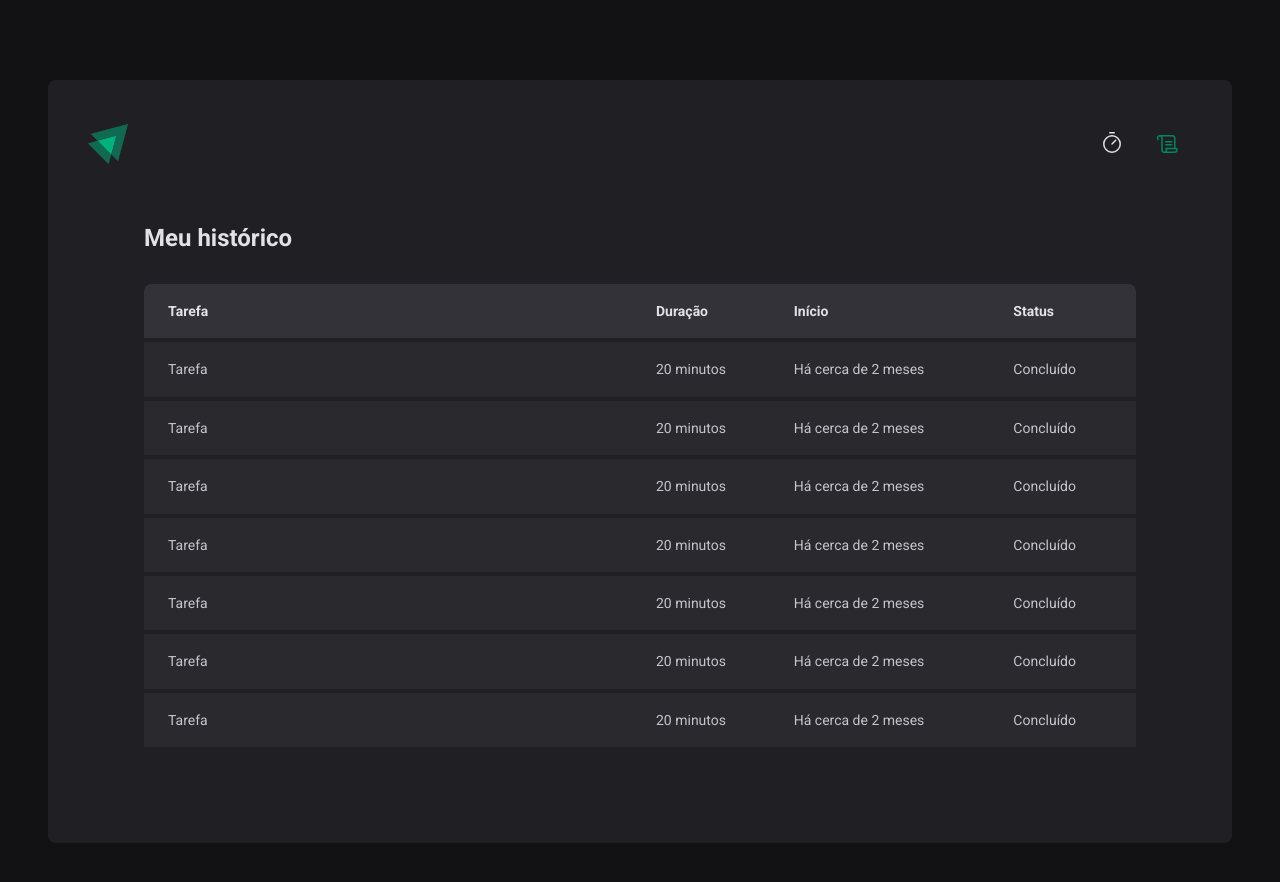
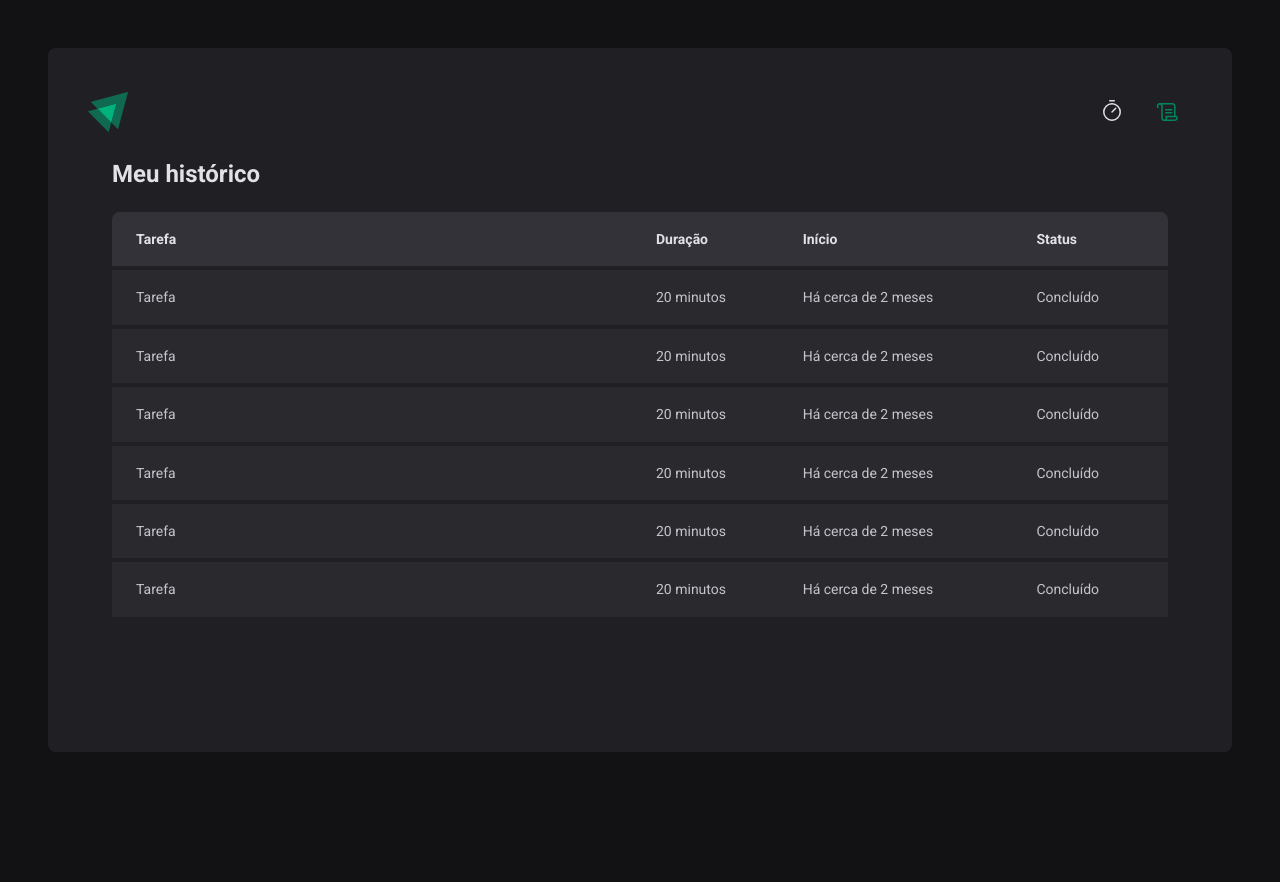
Before and after one commit to JGabriel12/IgniteTimer, a React (Vite) app: page /history in a window 1280 px wide. Shown: the top 882 px of the page. After the commit the page ends 800 px from the top, so only its background shows below. Built offline with nearby package versions, Linux system fonts and the light colour scheme.

Commit message:
Styled: scroll bar and height bug fix on table

```diff
--- a/src/layouts/DefaultLayout/styles.ts
+++ b/src/layouts/DefaultLayout/styles.ts
@@ -2,8 +2,9 @@ import styled from 'styled-components'
 
 export const LayoutContainer = styled.div`
   max-width: 74rem;
-  min-height: calc(100vh - 10rem);
-  margin: 5rem auto;
+  min-height: calc(100vh - 6rem);
+  max-height: calc(100vh - 6rem);
+  margin: 3rem auto;
   padding: 2.5rem;
 
   background: ${props => props.theme['gray-800']};
@@ -11,4 +12,16 @@ export const LayoutContainer = styled.div`
 
   display: flex;
   flex-direction: column;
+
+  ::-webkit-scrollbar {
+  width: 6px;
+}
+
+::-webkit-scrollbar-track {
+  background-color: ${props => props.theme['gray-600']};
+}
+
+::-webkit-scrollbar-thumb {
+  background-color: ${props => props.theme['gray-400']};
+}
 `
--- a/src/pages/History/index.tsx
+++ b/src/pages/History/index.tsx
@@ -53,12 +53,6 @@ export function History() {
               <td>Há cerca de 2 meses</td>
               <td>Concluído</td>
             </tr>
-            <tr>
-              <td>Tarefa</td>
-              <td>20 minutos</td>
-              <td>Há cerca de 2 meses</td>
-              <td>Concluído</td>
-            </tr>
           </tbody>
         </table>
       </HistoryList>
--- a/src/pages/History/styles.ts
+++ b/src/pages/History/styles.ts
@@ -2,7 +2,7 @@ import styled from 'styled-components'
 
 export const HistoryContainer = styled.main`
  flex: 1;
- padding: 3.5rem;
+ padding: 1.5rem;
 
  display: flex;
  flex-direction: column;
@@ -11,12 +11,14 @@ export const HistoryContainer = styled.main`
   font-size: 1.5rem;
   color: ${props => props.theme['gray-100']};
  }
+
 `
 
 export const HistoryList = styled.div`
   flex: 1;
+  max-height: 53vh;
   overflow-y: scroll;
-  margin-top: 2rem;
+  margin-top: 1.5rem;
 
   table {
     width: 100%;
@@ -58,5 +60,12 @@ export const HistoryList = styled.div`
         padding-right: 1.5rem;
       }
     }
+
   }
 `
+
+export const Status = styled.span`
+  display: flex;
+  align-items: center;
+  gap: 0.5rem;
+`
```
